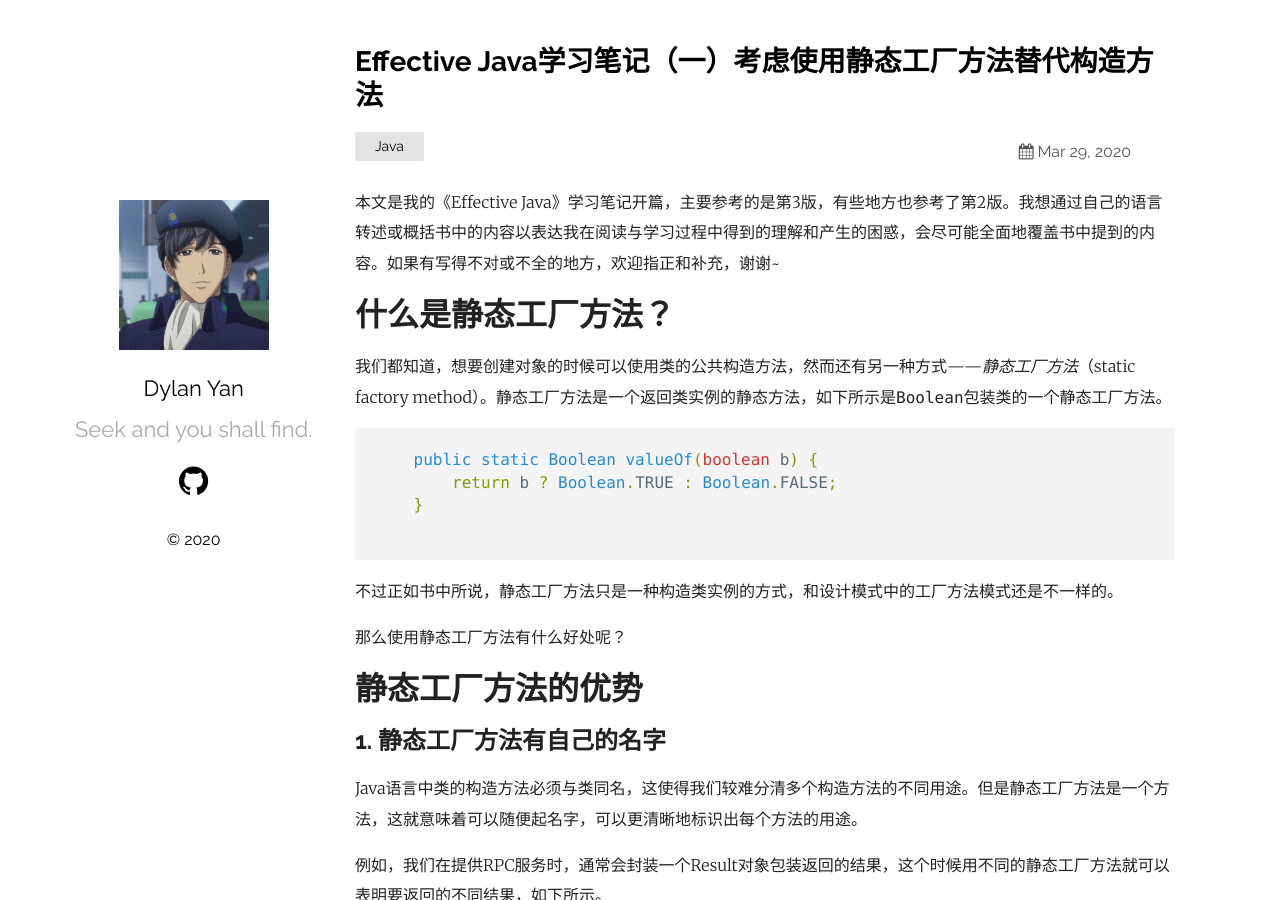
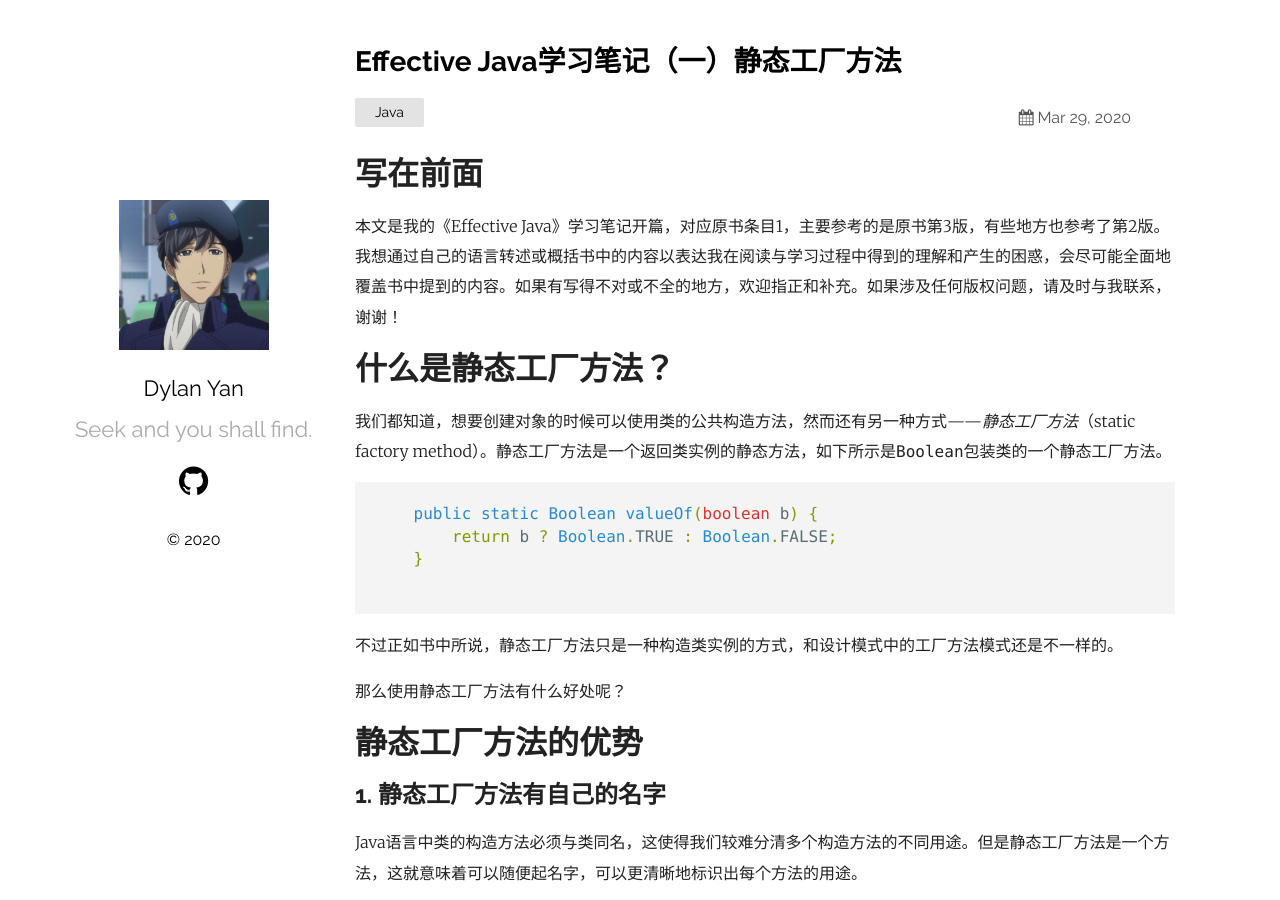
Before and after one commit to DylanYan/DylanYan.github.io, a Jekyll site: the page built from _posts/2020-03-29-effective-java-note-1.markdown, in a window 1280 px wide and 900 px high. Built offline with Jekyll 4.4.1, drawn with Linux system fonts in a browser that asks for light colours; some of the changed text lies outside the part shown.

Commit message:
modify note 1

```diff
--- a/_posts/2020-03-29-effective-java-note-1.markdown
+++ b/_posts/2020-03-29-effective-java-note-1.markdown
@@ -1,10 +1,12 @@
 ---
 layout: post
-title:  Effective Java学习笔记（一）考虑使用静态工厂方法替代构造方法
+title:  Effective Java学习笔记（一）静态工厂方法
 date:   2020-03-29 18:33:36 +0800
 categories: Java
 ---
-本文是我的《Effective Java》学习笔记开篇，主要参考的是第3版，有些地方也参考了第2版。我想通过自己的语言转述或概括书中的内容以表达我在阅读与学习过程中得到的理解和产生的困惑，会尽可能全面地覆盖书中提到的内容。如果有写得不对或不全的地方，欢迎指正和补充，谢谢~
+# 写在前面
+
+本文是我的《Effective Java》学习笔记开篇，对应原书条目1，主要参考的是原书第3版，有些地方也参考了第2版。我想通过自己的语言转述或概括书中的内容以表达我在阅读与学习过程中得到的理解和产生的困惑，会尽可能全面地覆盖书中提到的内容。如果有写得不对或不全的地方，欢迎指正和补充。如果涉及任何版权问题，请及时与我联系，谢谢！
 
 # 什么是静态工厂方法？
 
@@ -172,4 +174,9 @@ Java语言规定了一个没有`public`或者`protected`构造方法的类不能
 
 总而言之，个人认为静态工厂方法还是利大于弊的，在实际编程开发中应该得到实践。
 
-转载请注明出处，谢谢。
+# 声明
+本文仅用于学习交流，请勿用于商业用途。转载请注明出处，谢谢。
+
+# 参考资料
+1. 《Effective Java（第2版）》
+2. 《Effective Java（第3版）》
```
